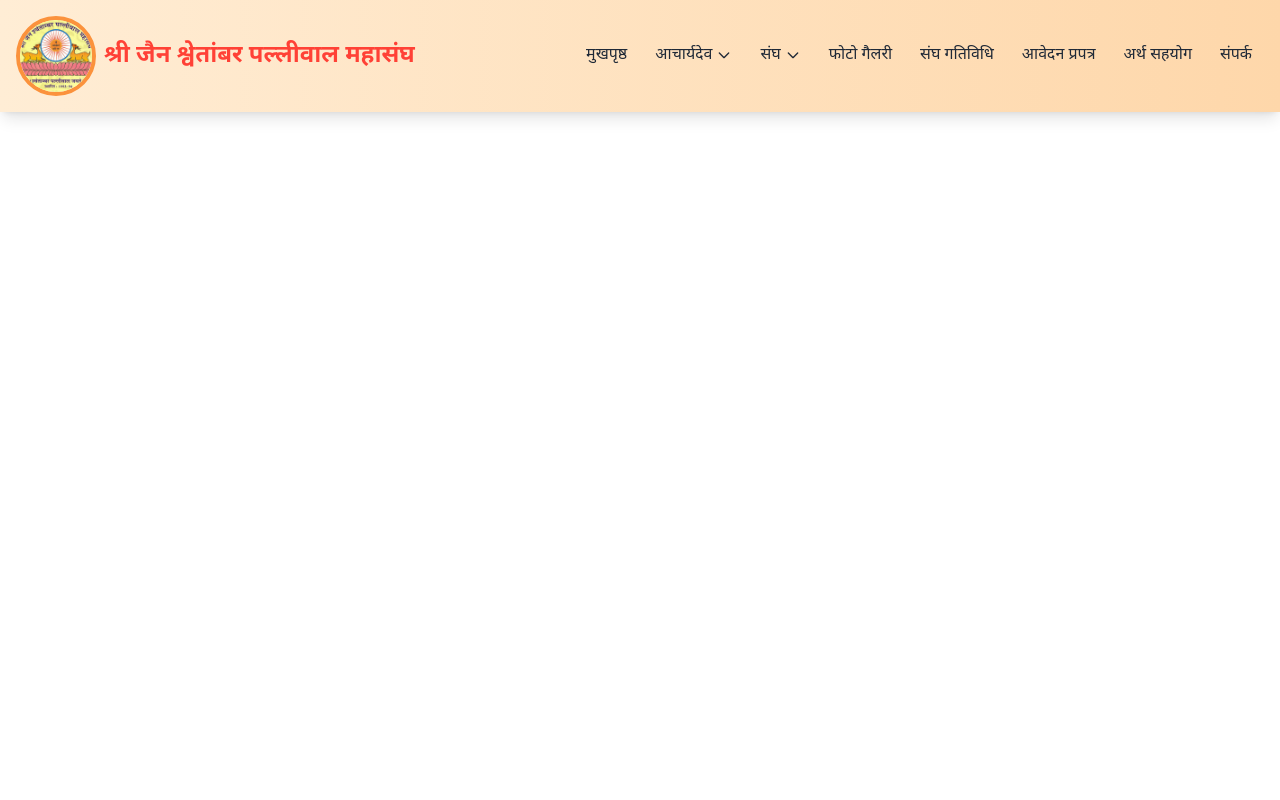
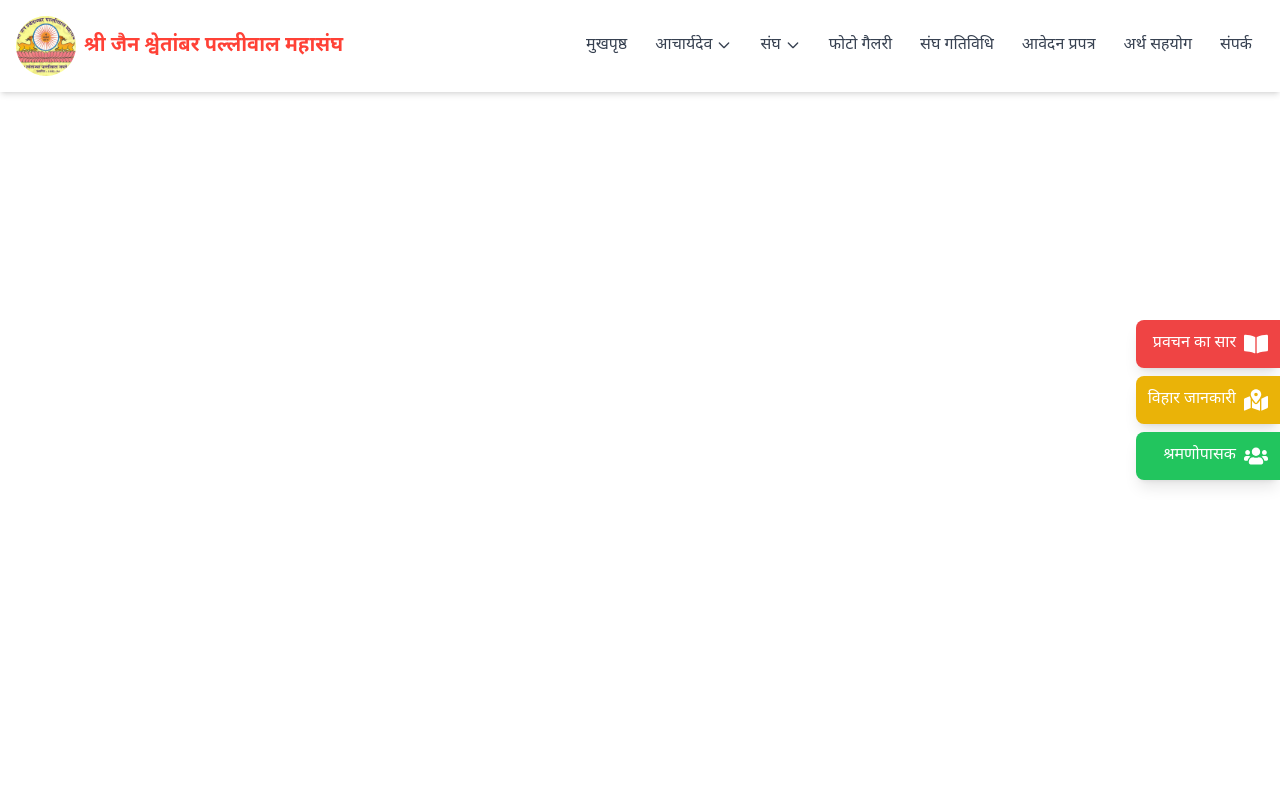
Before and after one commit to RonakWithCode/Shree-Jain-Shwetambar-Palliwal-Mahasangh, a Next.js app: page / in a window 1280 px wide. Shown: the top 800 px of the page. Built offline with nearby package versions, Linux system fonts and the light colour scheme.

Commit message:
Responsive check

```diff
--- a/app/page.js
+++ b/app/page.js
@@ -1,9 +1,11 @@
 import Image from "next/image";
+import FloatingOptions from "../components/FloatingOptions";
 
 export default function Home() {
   return (
-    <div className="space-y-8">
-
+    <div className="space-y-8 relative">
+      {/* Your existing content here */}
+      <FloatingOptions />
     </div>
   );
 }
--- /dev/null
+++ b/components/FloatingOptions.js
@@ -0,0 +1,31 @@
+"use client";
+import React from 'react';
+import { FaBookOpen, FaMapMarkedAlt, FaUsers } from 'react-icons/fa';
+
+const FloatingOptions = () => {
+  const options = [
+    { label: 'प्रवचन का सार', icon: FaBookOpen, color: 'bg-red-500 hover:bg-red-600' },
+    { label: 'विहार जानकारी', icon: FaMapMarkedAlt, color: 'bg-yellow-500 hover:bg-yellow-600' },
+    { label: 'श्रमणोपासक', icon: FaUsers, color: 'bg-green-500 hover:bg-green-600' },
+  ];
+
+  return (
+    <div className="fixed right-0 top-1/2 transform -translate-y-1/2 z-50">
+      <div className="flex flex-col space-y-2">
+        {options.map((option, index) => (
+          <div
+            key={index}
+            className={`${option.color} text-white p-3 rounded-l-lg shadow-lg cursor-pointer transition-all duration-300 flex items-center justify-end hover:translate-x-1`}
+          >
+            <span className="font-hindi text-sm sm:text-base whitespace-nowrap mr-2">
+              {option.label}
+            </span>
+            <option.icon className="text-xl sm:text-2xl flex-shrink-0" />
+          </div>
+        ))}
+      </div>
+    </div>
+  );
+};
+
+export default FloatingOptions;
--- a/components/Navbar.js
+++ b/components/Navbar.js
@@ -1,5 +1,5 @@
 "use client";
-import { useState, useCallback, useMemo } from 'react';
+import { useState, useEffect, useRef } from 'react';
 import Link from 'next/link';
 import Image from 'next/image';
 
@@ -29,14 +29,57 @@ const navItems = [
   { href: '/sampark', label: 'संपर्क' },
 ];
 
-const DropdownMenu = ({ subItems, isOpen }) => (
-  <div className={`absolute left-0 mt-2 w-64 rounded-md shadow-lg bg-white ring-1 ring-black ring-opacity-5 z-10 border-t-4 border-orange-500 transition-all duration-300 ${isOpen ? 'opacity-100 visible' : 'opacity-0 invisible'}`}>
+export default function Navbar() {
+  const [isOpen, setIsOpen] = useState(false);
+  const [activeDropdown, setActiveDropdown] = useState(null);
+  const dropdownRef = useRef(null);
+
+  useEffect(() => {
+    const handleClickOutside = (event) => {
+      if (dropdownRef.current && !dropdownRef.current.contains(event.target)) {
+        setActiveDropdown(null);
+      }
+    };
+    document.addEventListener('mousedown', handleClickOutside);
+    return () => {
+      document.removeEventListener('mousedown', handleClickOutside);
+    };
+  }, []);
+
+  const toggleDropdown = (href) => {
+    setActiveDropdown(activeDropdown === href ? null : href);
+  };
+
+  return (
+    <nav className="bg-white shadow-md">
+      <div className="container mx-auto px-4">
+        <div className="flex justify-between items-center py-4">
+          <Link href="/" className="flex items-center space-x-2">
+            <Image src="/images/jain-logo.jpg" alt="श्री जैन श्वेतांबर पल्लीवाल महासंघ Logo" width={60} height={60} priority sizes="(max-width: 768px) 40px, 60px" className="rounded-full" />
+            <span className="text-lg md:text-xl font-bold text-jain-red font-hindi">श्री जैन श्वेतांबर पल्लीवाल महासंघ</span>
+          </Link>
+          <div className="hidden lg:flex space-x-1">
+            {navItems.map((item) => (
+              <div key={item.href} className="relative group" ref={dropdownRef}>
+                <button
+                  onClick={() => toggleDropdown(item.href)}
+                  className="text-gray-700 hover:text-jain-red font-hindi py-2 px-3 rounded transition duration-300 focus:outline-none"
+                >
+                  {item.label}
+                  {item.subItems && (
+                    <svg className="w-4 h-4 ml-1 inline-block" fill="none" stroke="currentColor" viewBox="0 0 24 24" xmlns="http://www.w3.org/2000/svg">
+                      <path strokeLinecap="round" strokeLinejoin="round" strokeWidth={2} d="M19 9l-7 7-7-7" />
+                    </svg>
+                  )}
+                </button>
+                {item.subItems && activeDropdown === item.href && (
+                  <div className="absolute left-0 mt-2 w-64 rounded-md shadow-lg bg-white ring-1 ring-black ring-opacity-5 z-10 border-t-4 border-orange-500">
                     <div className="py-1" role="menu" aria-orientation="vertical">
-      {subItems.map((subItem) => (
+                      {item.subItems.map((subItem) => (
                         <Link
                           key={subItem.href}
                           href={subItem.href}
-          className="block px-4 py-2 text-sm text-gray-700 hover:bg-orange-100 hover:text-jain-red font-hindi transition duration-300"
+                          className="block px-4 py-2 text-sm text-gray-700 hover:bg-gray-100 hover:text-jain-red font-hindi"
                           role="menuitem"
                         >
                           {subItem.label}
@@ -44,58 +87,16 @@ const DropdownMenu = ({ subItems, isOpen }) => (
                       ))}
                     </div>
                   </div>
-);
-
-export default function Navbar() {
-  const [isOpen, setIsOpen] = useState(false);
-  const [activeDropdown, setActiveDropdown] = useState(null);
-
-  const toggleDropdown = useCallback((href) => {
-    setActiveDropdown(activeDropdown === href ? null : href);
-  }, [activeDropdown]);
-
-  const memoizedNavItems = useMemo(() => navItems.map((item) => (
-    <div key={item.href} className="relative group">
-      <button
-        onClick={() => toggleDropdown(item.href)}
-        className="text-gray-800 hover:text-jain-red font-hindi py-2 px-3 rounded-full transition duration-300 focus:outline-none hover:bg-orange-300 group"
-      >
-        {item.label}
-        {item.subItems && (
-          <svg
-            className={`w-4 h-4 ml-1 inline-block transition-transform duration-300 ${activeDropdown === item.href ? 'rotate-180' : ''}`}
-            fill="none"
-            stroke="currentColor"
-            viewBox="0 0 24 24"
-            xmlns="http://www.w3.org/2000/svg"
-          >
-            <path strokeLinecap="round" strokeLinejoin="round" strokeWidth={2} d="M19 9l-7 7-7-7" />
-          </svg>
                 )}
-      </button>
-      {item.subItems && <DropdownMenu subItems={item.subItems} isOpen={activeDropdown === item.href} />}
               </div>
-  )), [activeDropdown, toggleDropdown]);
-
-  return (
-    <nav className="bg-gradient-to-r from-orange-100 to-orange-200 shadow-lg">
-      <div className="container mx-auto px-4">
-        <div className="flex flex-col lg:flex-row justify-between items-center py-4">
-          <Link href="/" className="flex items-center space-x-2 mb-4 lg:mb-0">
-            <div className="transition-transform duration-300 hover:scale-110">
-              <Image src="/images/jain-logo.jpg" alt="श्री जैन श्वेतांबर पल्लीवाल महासंघ Logo" width={80} height={80} priority sizes="(max-width: 768px) 60px, 80px" className="rounded-full border-4 border-orange-400" />
-            </div>
-            <span className="text-xl lg:text-2xl font-bold text-jain-red font-hindi">श्री जैन श्वेतांबर पल्लीवाल महासंघ</span>
-          </Link>
-          <div className="hidden lg:flex space-x-1">
-            {memoizedNavItems}
+            ))}
           </div>
           <button
             onClick={() => setIsOpen(!isOpen)}
-            className="lg:hidden focus:outline-none bg-orange-300 p-2 rounded-full transition-transform duration-300 hover:scale-110"
+            className="lg:hidden focus:outline-none"
             aria-label="Toggle menu"
           >
-            <svg className="h-6 w-6 fill-current text-gray-800" viewBox="0 0 24 24">
+            <svg className="h-6 w-6 fill-current" viewBox="0 0 24 24">
               {isOpen ? (
                 <path fillRule="evenodd" clipRule="evenodd" d="M18.278 16.864a1 1 0 0 1-1.414 1.414l-4.829-4.828-4.828 4.828a1 1 0 0 1-1.414-1.414l4.828-4.829-4.828-4.828a1 1 0 0 1 1.414-1.414l4.829 4.828 4.828-4.828a1 1 0 1 1 1.414 1.414l-4.828 4.829 4.828 4.828z" />
               ) : (
@@ -105,34 +106,29 @@ export default function Navbar() {
           </button>
         </div>
       </div>
-      <div className={`lg:hidden bg-orange-50 border-t-2 border-orange-200 transition-all duration-300 ${isOpen ? 'max-h-screen opacity-100' : 'max-h-0 opacity-0 overflow-hidden'}`}>
+      {isOpen && (
+        <div className="lg:hidden">
           <div className="px-2 pt-2 pb-3 space-y-1">
             {navItems.map((item) => (
               <div key={item.href}>
                 <button
                   onClick={() => toggleDropdown(item.href)}
-                className="w-full text-left text-gray-800 hover:text-jain-red block px-3 py-2 rounded-md text-base font-medium font-hindi hover:bg-orange-100 transition duration-300"
+                  className="w-full text-left text-gray-700 hover:text-jain-red block px-3 py-2 rounded-md text-base font-medium font-hindi"
                 >
                   {item.label}
                   {item.subItems && (
-                  <svg
-                    className={`w-4 h-4 ml-1 inline-block transition-transform duration-300 ${activeDropdown === item.href ? 'rotate-180' : ''}`}
-                    fill="none"
-                    stroke="currentColor"
-                    viewBox="0 0 24 24"
-                    xmlns="http://www.w3.org/2000/svg"
-                  >
+                    <svg className="w-4 h-4 ml-1 inline-block" fill="none" stroke="currentColor" viewBox="0 0 24 24" xmlns="http://www.w3.org/2000/svg">
                       <path strokeLinecap="round" strokeLinejoin="round" strokeWidth={2} d="M19 9l-7 7-7-7" />
                     </svg>
                   )}
                 </button>
-              {item.subItems && (
-                <div className={`pl-4 border-l-4 border-orange-500 mt-2 bg-orange-100 rounded-r-md transition-all duration-300 ${activeDropdown === item.href ? 'max-h-screen opacity-100' : 'max-h-0 opacity-0 overflow-hidden'}`}>
+                {item.subItems && activeDropdown === item.href && (
+                  <div className="pl-4 border-l-4 border-orange-500 mt-2">
                     {item.subItems.map((subItem) => (
                       <Link
                         key={subItem.href}
                         href={subItem.href}
-                      className="text-gray-700 hover:text-jain-red block px-3 py-2 rounded-md text-sm font-hindi hover:bg-orange-200 transition duration-300"
+                        className="text-gray-600 hover:text-jain-red block px-3 py-2 rounded-md text-sm font-hindi"
                       >
                         {subItem.label}
                       </Link>
@@ -143,6 +139,7 @@ export default function Navbar() {
             ))}
           </div>
         </div>
+      )}
     </nav>
   );
 }
--- a/package.json
+++ b/package.json
@@ -9,9 +9,10 @@
     "lint": "next lint"
   },
   "dependencies": {
+    "next": "15.0.1",
     "react": "19.0.0-rc-69d4b800-20241021",
     "react-dom": "19.0.0-rc-69d4b800-20241021",
-    "next": "15.0.1"
+    "react-icons": "^5.3.0"
   },
   "devDependencies": {
     "postcss": "^8",
```
Also changed, not shown: 1 other file (tests, documents, lock files or other folders). Lines whose indentation alone changed are shown as unchanged.
